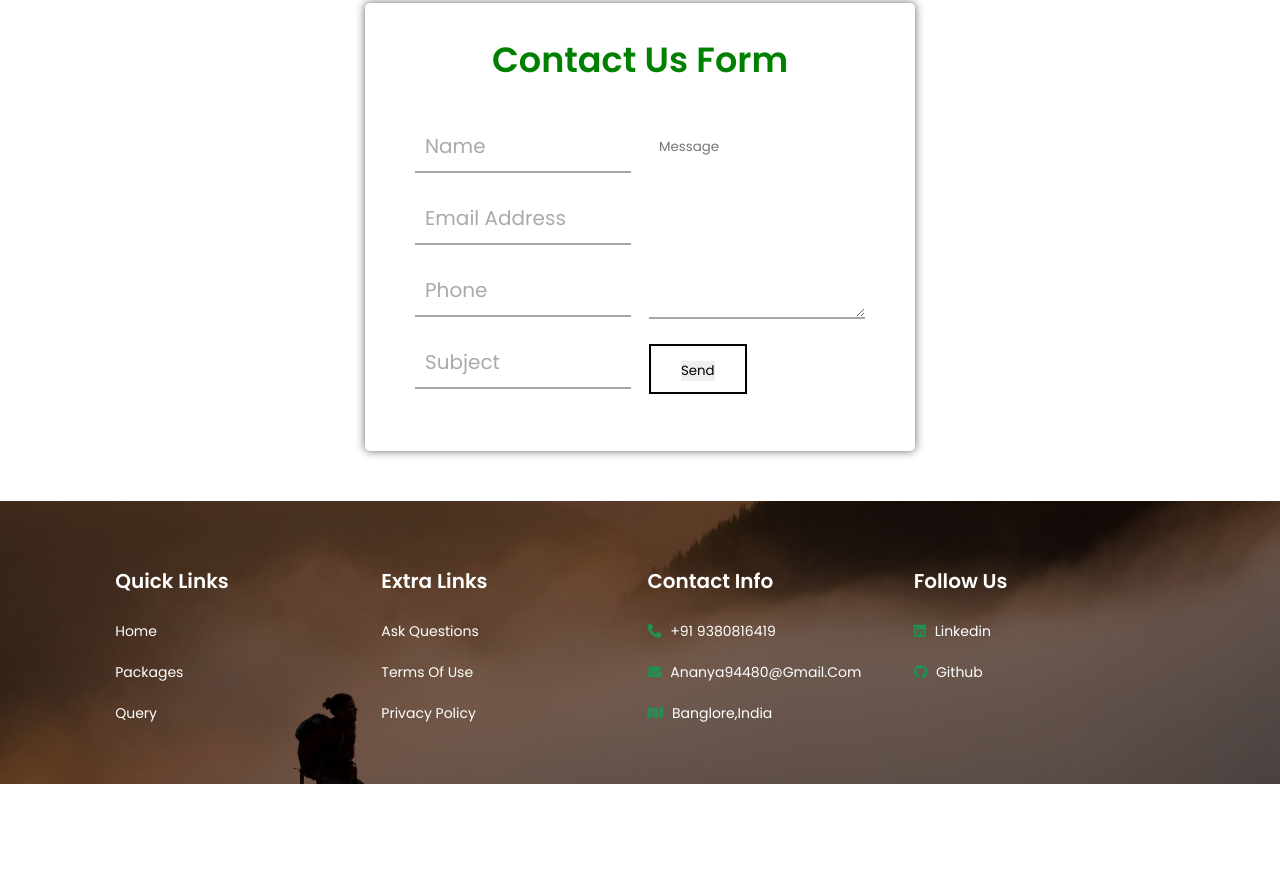
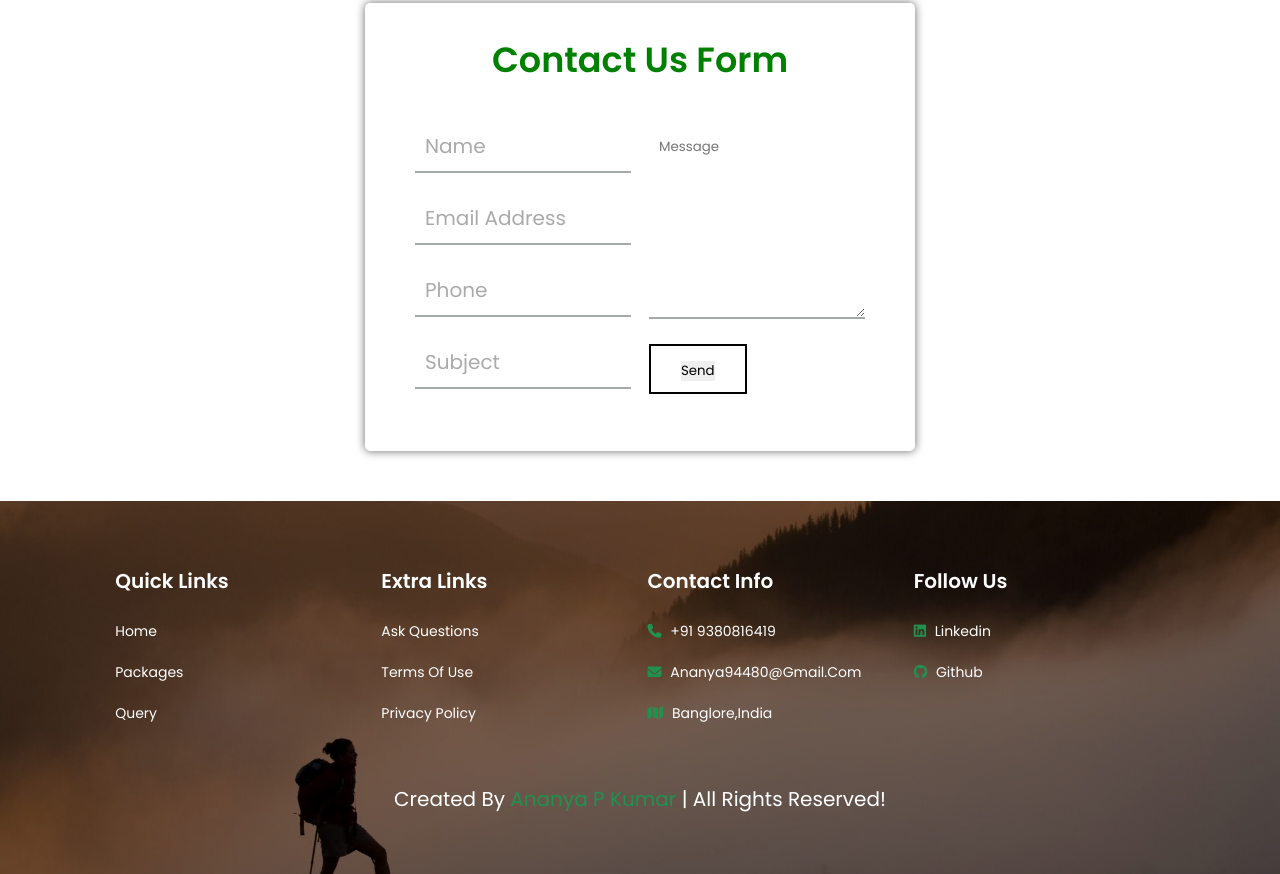
Before and after one commit to Ananyapkumar/travel, a plain HTML site: page Main.html in a window 1280 px wide. Shown: the part 3015-3889 px from the top of the page. Before the commit the page ends 3799 px from the top, so only its background shows below. Drawn offline with Linux system fonts and the light colour scheme.

Commit message:
Update Main.html

```diff
--- a/Main.html
+++ b/Main.html
@@ -211,6 +211,9 @@
                 <a href="https://www.linkedin.com/in/ananya-p-kumar-947233218/"> <i class="fab fa-linkedin"></i> linkedin </a>
                 <a href="https://github.com/Ananyapkumar"> <i class="fab fa-github"></i> github </a>
             </div>
+        </div>
+
+        <div class="credit">created by <span>Ananya P Kumar</span> | all rights reserved!</div>
     <!-- footer section ends -->
     <script src="js/script.js"></script>
 </body>
```
